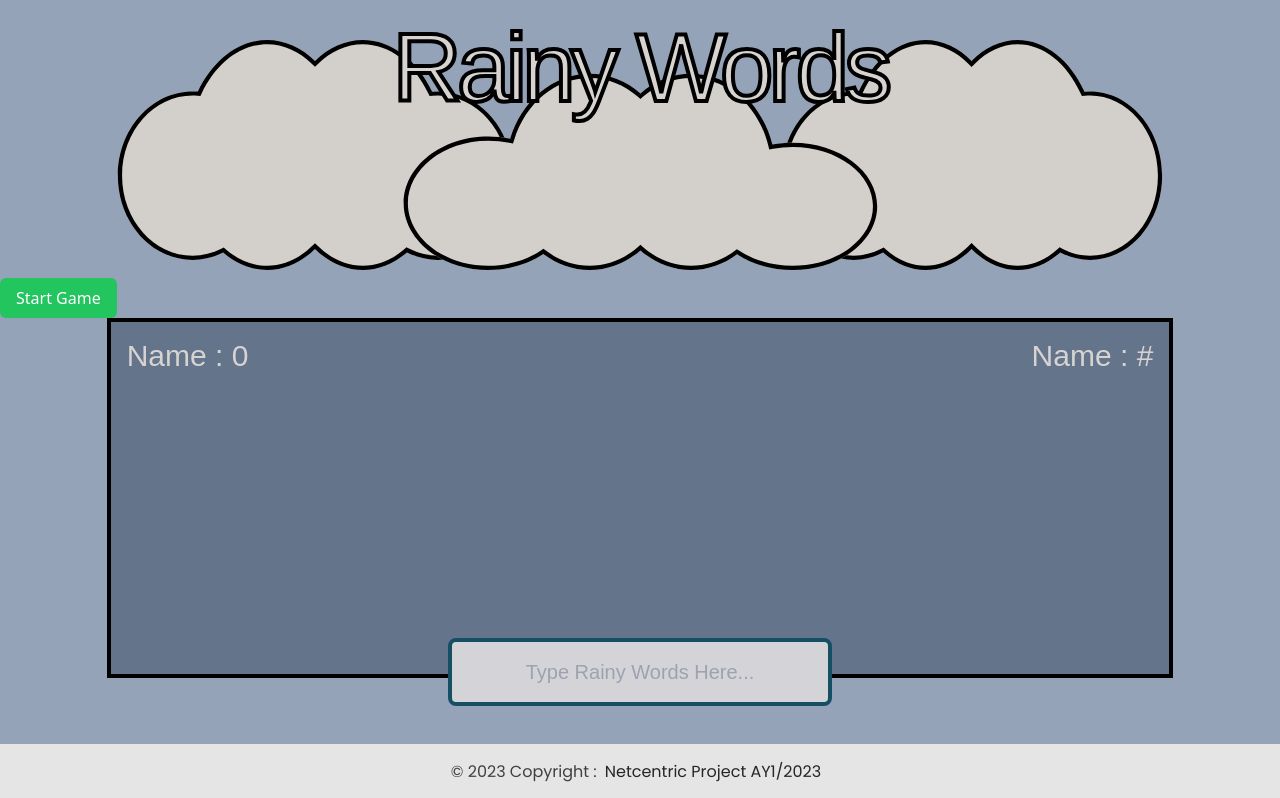
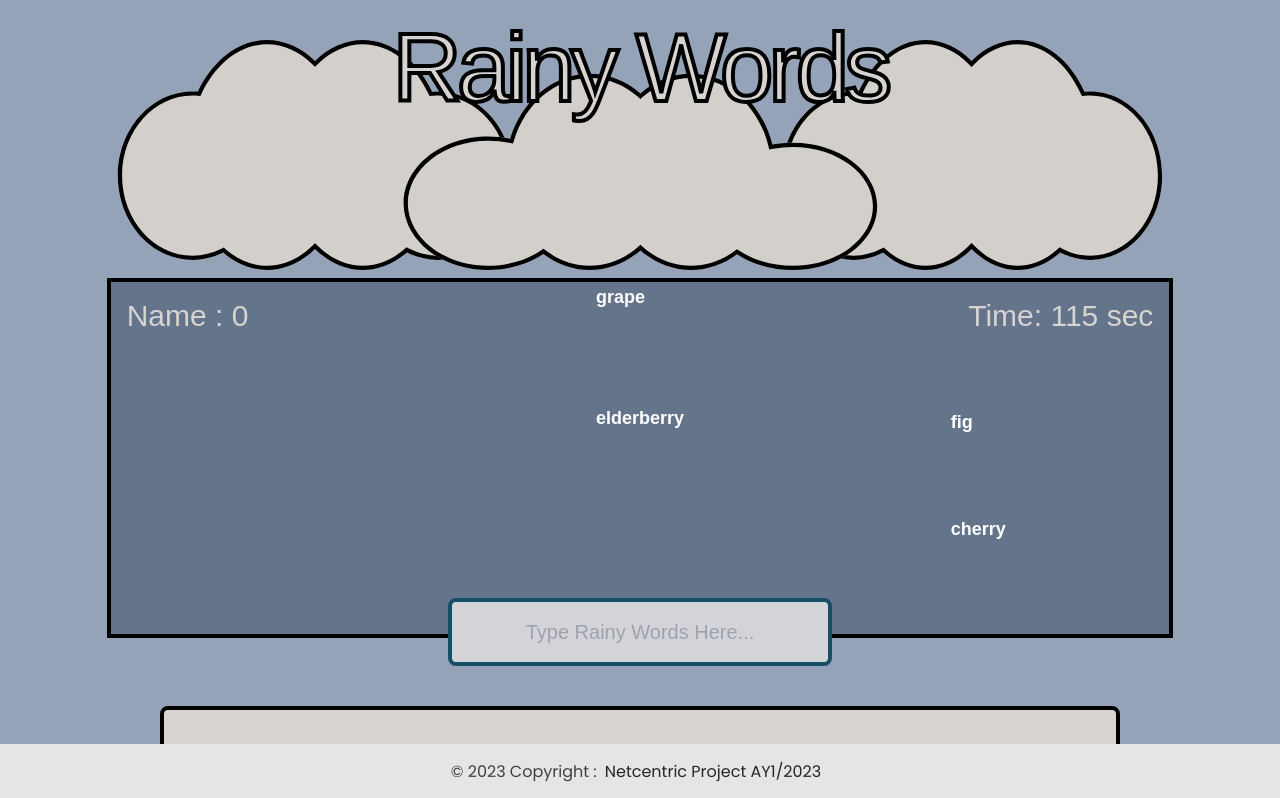
Before and after one commit to fahsanu/Netcentric-RainyWords, a Next.js app in the folder client/: page /gamePage in a window 1280 px wide. Shown: the top 798 px of the page. Built offline with nearby package versions, Linux system fonts and the light colour scheme; a web font is replaced by a local one.

Commit message:
motion words

```diff
--- a/client/src/app/gamePage/page.tsx
+++ b/client/src/app/gamePage/page.tsx
@@ -17,9 +17,27 @@ const words = [
 export default function GamePage() {
   const [score, setScore] = useState(0);
   const [input, setInput] = useState("");
-  const [isPlaying, setIsPlaying] = useState(false);
+  const [isPlaying, setIsPlaying] = useState(true); // Start the game right away
+  const [countdown, setCountdown] = useState(120); // 2 minutes
+  const [gameOver, setGameOver] = useState(false);
 
   const [fallingWords, setFallingWords] = useState<string[][]>([[], [], []]);
+
+  useEffect(() => {
+    if (isPlaying) {
+      const gameInterval = setInterval(() => {
+        if (countdown > 0) {
+          setCountdown((prevCountdown) => prevCountdown - 1);
+        } else {
+          setIsPlaying(false); // Stop the game when time runs out
+          clearInterval(gameInterval);
+          setGameOver(true); // Display game over pop-up
+        }
+      }, 1000);
+
+      return () => clearInterval(gameInterval);
+    }
+  }, [isPlaying, countdown]);
 
   useEffect(() => {
     if (isPlaying) {
@@ -31,7 +49,7 @@ export default function GamePage() {
           newWords[wordIndex] = [...prevWords[wordIndex], randomWord];
           return newWords;
         });
-      }, 500);
+      }, 1000);
 
       return () => clearInterval(wordInterval);
     }
@@ -72,31 +90,16 @@ export default function GamePage() {
     });
   };
 
-  const startGame = () => {
-    setFallingWords([[], [], []]);
-    setScore(0);
-    setIsPlaying(true);
-  };
-
   return (
     <div className="w-full h-full pb-24 min-h-screen justify-center relative bg-slate-400">
       <div className="w-screen flex justify-center">
         <h1 className="absolute text-center text-stone-300 font-normal text-8xl pt-5 tracking-tighter font-outline-4 outline-black">
           Rainy Words
         </h1>
-
         <div className="pt-10 pb-2">
           <Cloud />
         </div>
       </div>
-      <button
-        onClick={startGame}
-        className={`${
-          isPlaying ? "bg-red-500" : "bg-green-500"
-        } px-4 py-2 text-white rounded-md justify-center`}
-      >
-        {isPlaying ? "End Game" : "Start Game"}
-      </button>
 
       <div className="flex flex-col items-center justify-center">
         <div className="relative block px-4 h-[45vh] overflow-hidden w-10/12 bg-slate-500 border-4 border-black pt-4">
@@ -104,62 +107,37 @@ export default function GamePage() {
             <h1 className="text-stone-300 text-3xl top-2 left-5">
               Name : {score}
             </h1>
-            <h1 className="text-stone-300 text-3xl top-2 right-5">Name : #</h1>
+            <h1 className="text-stone-300 text-3xl top-2 right-5">
+              Time: {countdown} sec
+            </h1>
           </div>
 
           <div className="grid grid-cols-3">
-            <div className="flex-col relative top-4 flex gap-8 items-center">
-              <motion.div
-                initial={{
-                  y: -200,
-                }}
-                animate={{
-                  y: 1000,
-                }}
-                transition={{
-                  duration: 10,
-                }}
-                className="relative text-lg font-semibold text-white"
-              >
-                WORD
-              </motion.div>
-
-              {fallingWords[0].map((word, index) => (
+            {fallingWords.map((column, index) => (
               <div
                 key={index}
+                className="flex-col relative top-4 flex gap-8 items-center"
+              >
+                <div>
+                  {column.map((word, wordIndex) => (
+                    <motion.div
+                      key={wordIndex}
+                      initial={{ y: -100 * (wordIndex + 1) }}
+                      animate={{ y: 1000 }}
+                      exit={{ opacity: 0, y: 1000 }}
+                      transition={{ duration: 30 }}
                       className="relative text-lg font-semibold text-white"
                     >
                       {word}
-                </div>
+                    </motion.div>
                   ))}
                 </div>
-
-            <div className="flex-col relative flex gap-8 items-center">
-              {fallingWords[1].map((word, index) => (
-                <div
-                  key={index}
-                  className="relative text-lg font-semibold text-white"
-                >
-                  {word}
-                </div>
-              ))}
-            </div>
-
-            <div className="flex-col relative top-6 flex gap-8 items-center">
-              {fallingWords[2].map((word, index) => (
-                <div
-                  key={index}
-                  className="relative text-lg font-semibold text-white"
-                >
-                  {word}
               </div>
             ))}
           </div>
         </div>
-        </div>
 
         {/* INPUT */}
-
         <div className="relative -top-10">
           <input
             type="text"
@@ -167,7 +145,7 @@ export default function GamePage() {
             onChange={handleInputChange}
             className="text-center block w-96 p-4 text-black border-4 border-cyan-900 rounded-lg bg-zinc-300 sm:text-xl focus:ring-blue-500 focus:border-blue-500 dark:bg-zinc-300 dark:border-gray-600 dark:placeholder-gray-400 dark:text-black dark:focus:ring-blue-500 dark:focus:border-blue-500"
             placeholder="Type Rainy Words Here..."
-            disabled={!isPlaying}
+            disabled={!isPlaying || countdown === 0}
           />
         </div>
 
@@ -199,10 +177,3 @@ export default function GamePage() {
     </div>
   );
 }
-function setInputValue(value: string) {
-  throw new Error("Function not implemented.");
-}
-
-function getWord() {
-  throw new Error("Function not implemented.");
-}
```
Lines whose indentation alone changed are shown as unchanged.
